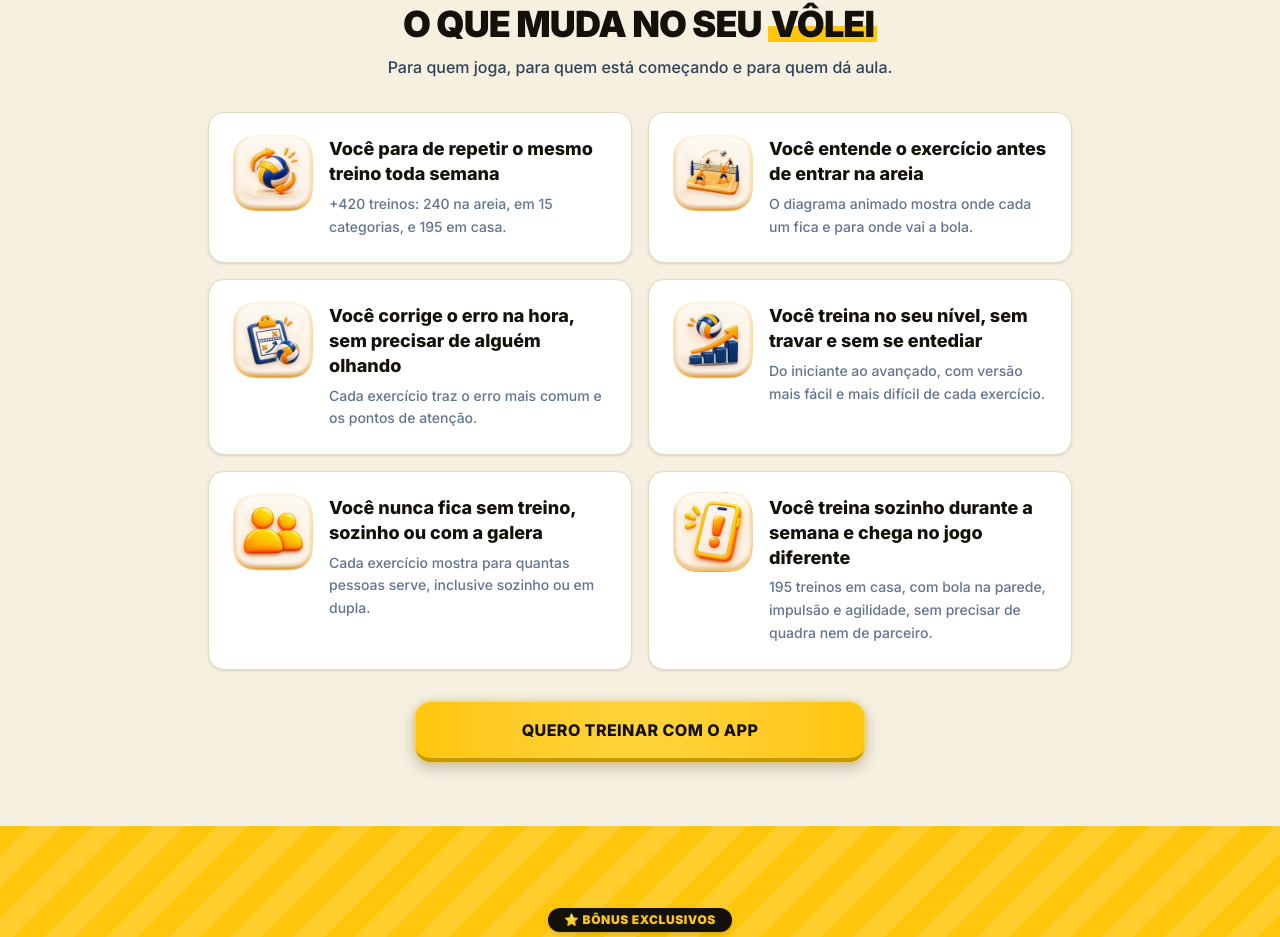
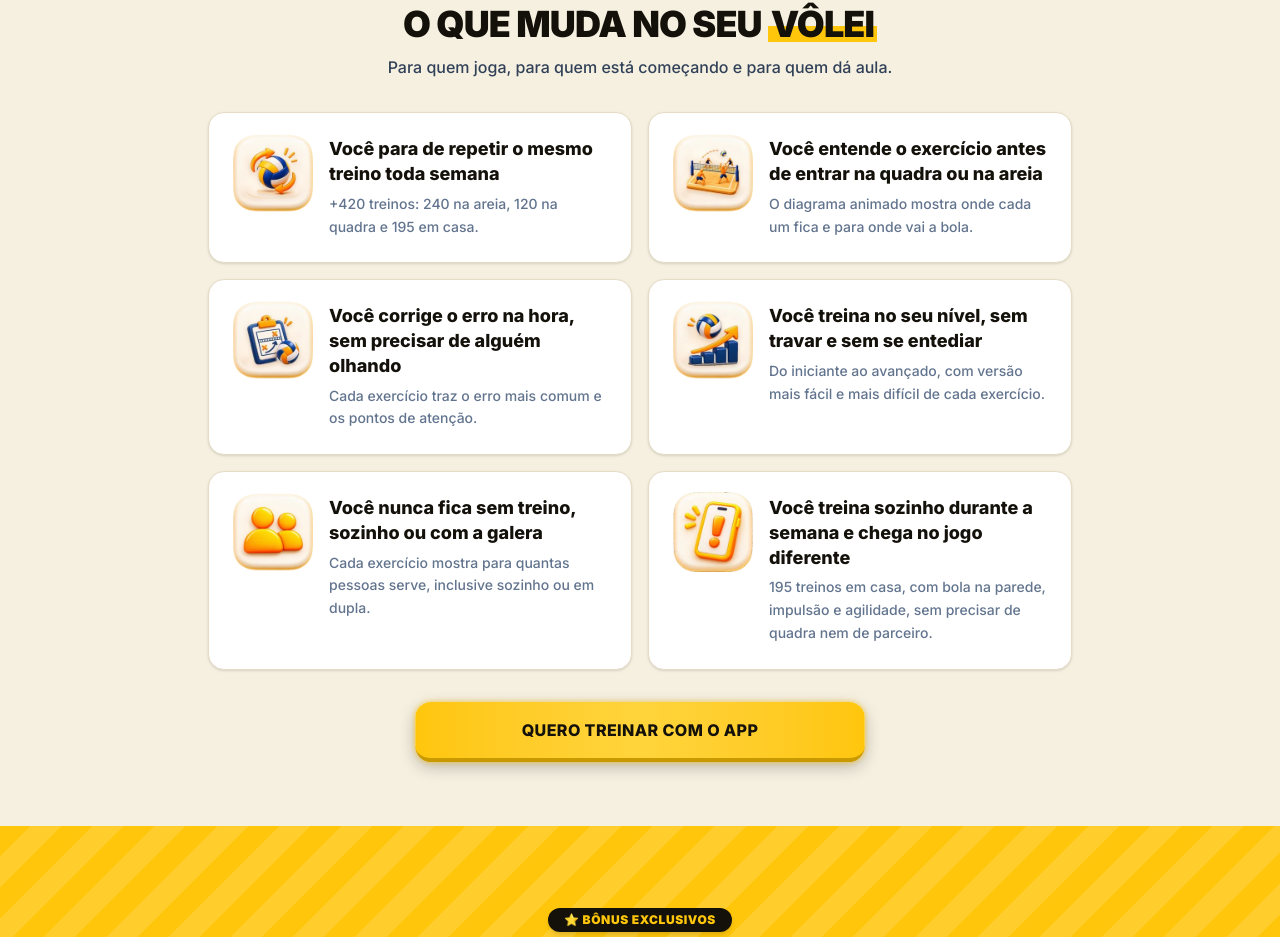
Before and after one commit to jefersonbrendo/LPalunos, a React (Vite) app: page / in a window 1280 px wide. Shown: the part 3744-4681 px from the top of the page. Built offline with nearby package versions, Linux system fonts and the light colour scheme.

Commit message:
feat: update workout content descriptions
Expand workout metrics to include court training and update terminology to cover both court and sand environments.

```diff
--- a/src/components/Features.tsx
+++ b/src/components/Features.tsx
@@ -27,12 +27,12 @@ const BENEFICIOS: BeneficioItem[] = [
     icon: Repeat,
     image: imgRepetir,
     beneficio: 'Você para de repetir o mesmo treino toda semana',
-    prova: '+420 treinos: 240 na areia, em 15 categorias, e 195 em casa.',
+    prova: '+420 treinos: 240 na areia, 120 na quadra e 195 em casa.',
   },
   {
     icon: Eye,
     image: imgEntender,
-    beneficio: 'Você entende o exercício antes de entrar na areia',
+    beneficio: 'Você entende o exercício antes de entrar na quadra ou na areia',
     prova: 'O diagrama animado mostra onde cada um fica e para onde vai a bola.',
   },
   {
```
